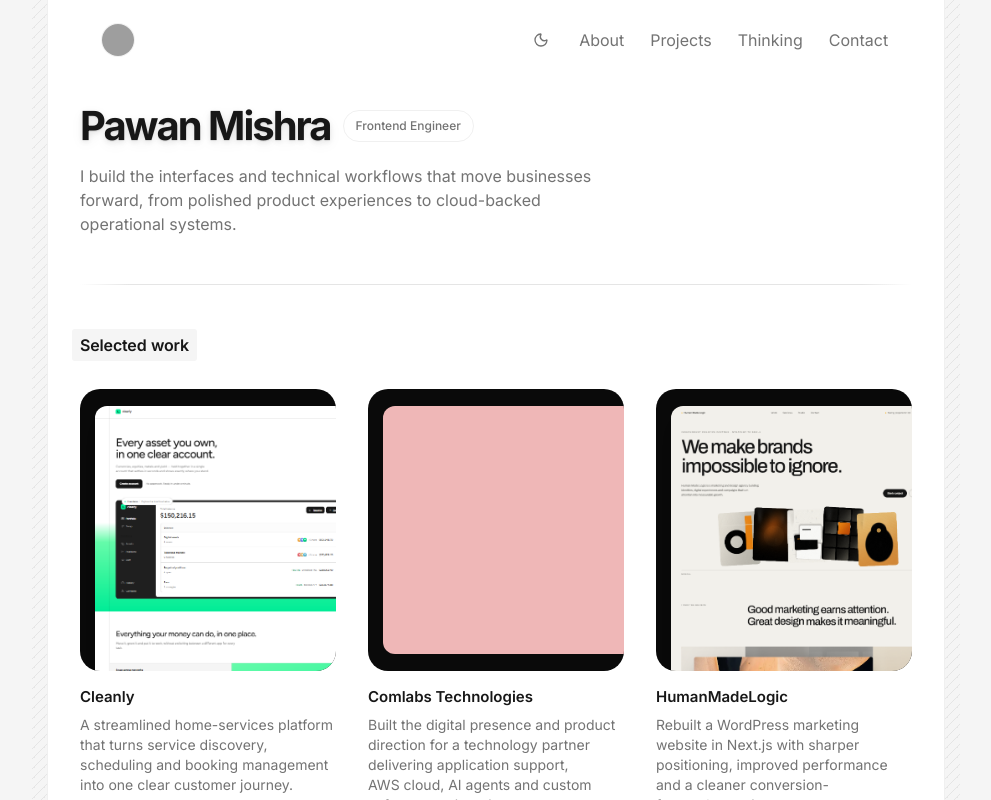
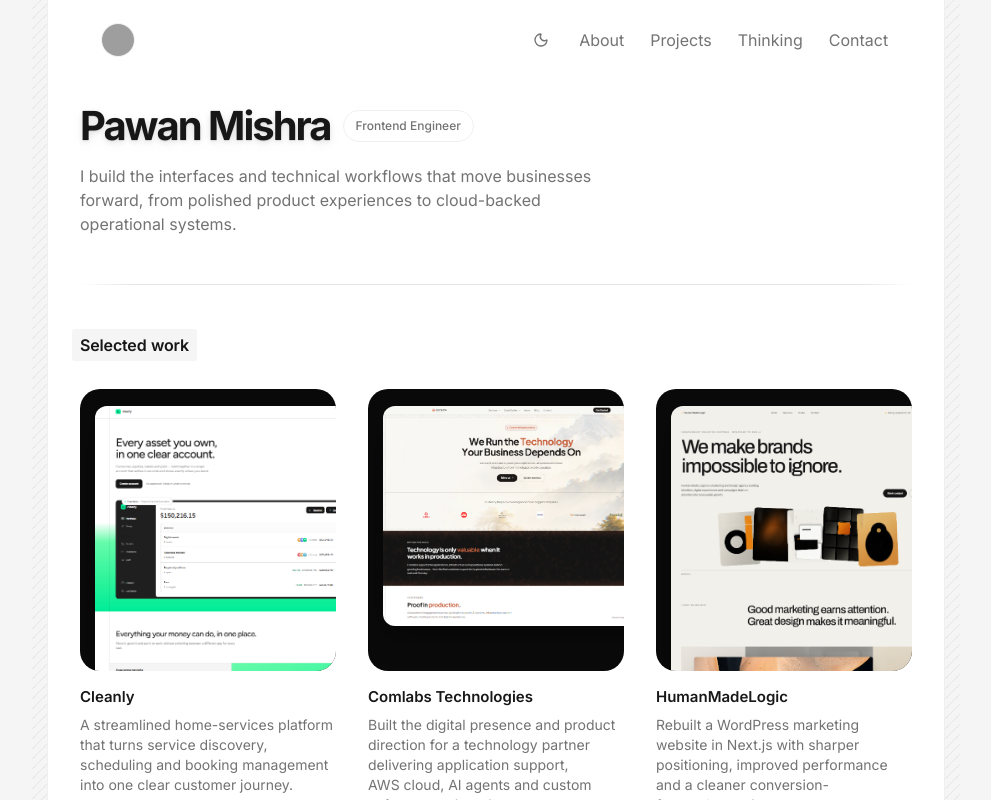
Before and after one commit to comlabs-technologies/pawan-portfolio, a Next.js app: page / in a window 1280 px wide. Shown: the top 800 px of the page, without its empty margins (144-1135 px from the left). Built offline with nearby package versions, Linux system fonts and the light colour scheme; grey boxes are pictures that could not be loaded.

Commit message:
Add Comlabs preview image to selected work cards
Replace the blank placeholder with a real homepage screenshot and align
preview offsets with Cleanly and HumanMadeLogic (6% top/left, 108% width).

Co-authored-by: Comlabs Technologies Private Limited <comlabs-technologies@users.noreply.github.com>

```diff
--- a/src/data/projects.ts
+++ b/src/data/projects.ts
@@ -45,8 +45,8 @@ export const projects: Project[] = [
     title: "Comlabs Technologies",
     description:
       "Built the digital presence and product direction for a technology partner delivering application support, AWS cloud, AI agents and custom software engineering.",
-    image: "/images/projects/comlabs.png",
-    alt: "Comlabs Technologies homepage preview",
+    image: "/images/projects/comlabs-preview.png",
+    alt: "Comlabs Technologies homepage with hero messaging and mountain backdrop",
     href: "https://www.comlabstechnologies.com/",
     external: true,
     context: "Technology Company · Founder",
@@ -56,8 +56,6 @@ export const projects: Project[] = [
       top: "6%",
       left: "6%",
       width: "108%",
-      blank: true,
-      placeholderColor: "#efb7b7",
     },
   },
   {
```
Also changed, not shown: public/images/projects/comlabs-preview.png (added).
